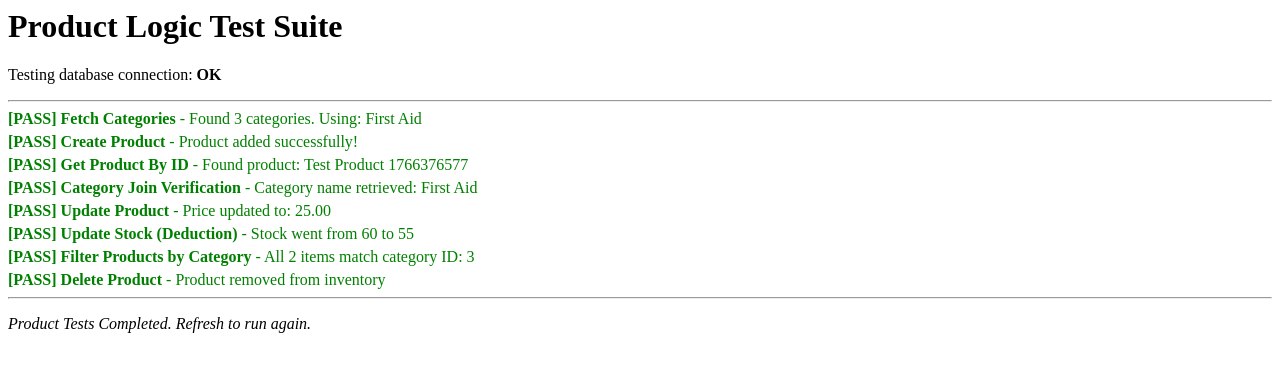
After one commit to zuulhilmi/SatayTech, a PHP site: page /test/product_logic_test.php in a window 1280 px wide. The commit adds this page. Shown: the top 372 px of the page. Run offline with PHP 8.4, Linux system fonts and the light colour scheme; data comes from the database, SQL or seed files in the repository.

Commit message:
Added product CRUD logic
Added basic product CRUD logic along with testing

```diff
--- /dev/null
+++ b/src/includes/product_logic.php
@@ -0,0 +1,121 @@
+<?php
+
+/**
+ * CREATE NEW PRODUCT (Admin Only)
+ * * @param PDO $pdo The database connection object.
+ * @param int $category_id The ID of the category.
+ * @param string $name Product name.
+ * @param string $description Product description.
+ * @param float $price Product price.
+ * @param int $stock Product stock quantity.
+ * @param string|null $image_path Path to the product image.
+ * @return array Returns ['success' => bool, 'message' => string].
+ */
+function createProduct($pdo, $category_id, $name, $description, $price, $stock, $image_path = null)
+{
+    $sql = "INSERT INTO products (category_id, name, description, price, stock_quantity, image_path)
+            VALUES (?, ?, ?, ?, ?, ?)";
+    $stmt = $pdo->prepare($sql);
+
+    try {
+        $stmt->execute([$category_id, $name, $description, $price, $stock, $image_path]);
+        return ["success" => true, "message" => "Product added successfully!"];
+    } catch (PDOException $e) {
+        return ["success" => false, "message" => "Database error: " . $e->getMessage()];
+    }
+}
+
+/**
+ * GET ALL PRODUCTS
+ * Includes category name via JOIN.
+ * * @param PDO $pdo The database connection object.
+ * @param int|null $category_id Optional filter by category.
+ * @return array Returns an array of product arrays.
+ */
+function getAllProducts($pdo, $category_id = null)
+{
+    $sql = "SELECT p.*, c.name as category_name
+            FROM products p
+            LEFT JOIN categories c ON p.category_id = c.id";
+
+    if ($category_id) {
+        $sql .= " WHERE p.category_id = ? ORDER BY p.created_at DESC";
+        $stmt = $pdo->prepare($sql);
+        $stmt->execute([$category_id]);
+    } else {
+        $sql .= " ORDER BY p.created_at DESC";
+        $stmt = $pdo->query($sql);
+    }
+
+    return $stmt->fetchAll();
+}
+
+/**
+ * GET PRODUCT BY ID
+ * * @param PDO $pdo The database connection object.
+ * @param int $id The product ID.
+ * @return array|false Returns the product row or false if not found.
+ */
+function getProductById($pdo, $id)
+{
+    $stmt = $pdo->prepare("SELECT p.*, c.name as category_name
+                           FROM products p
+                           LEFT JOIN categories c ON p.category_id = c.id
+                           WHERE p.id = ?");
+    $stmt->execute([$id]);
+    return $stmt->fetch();
+}
+
+/**
+ * UPDATE PRODUCT
+ * * @param PDO $pdo The database connection object.
+ * @param int $id Product ID to update.
+ * @param array $data Associative array of fields to update (name, price, etc).
+ * @return bool
+ */
+function updateProduct($pdo, $id, $category_id, $name, $description, $price, $stock, $image_path = null)
+{
+    $sql = "UPDATE products
+            SET category_id = ?, name = ?, description = ?, price = ?, stock_quantity = ?, image_path = ?
+            WHERE id = ?";
+    $stmt = $pdo->prepare($sql);
+    return $stmt->execute([$category_id, $name, $description, $price, $stock, $image_path, $id]);
+}
+
+/**
+ * DELETE PRODUCT
+ * * @param PDO $pdo The database connection object.
+ * @param int $id The product ID.
+ * @return bool
+ */
+function deleteProduct($pdo, $id)
+{
+    $stmt = $pdo->prepare("DELETE FROM products WHERE id = ?");
+    return $stmt->execute([$id]);
+}
+
+/**
+ * GET ALL CATEGORIES
+ * Useful for populating dropdown menus in forms.
+ * * @param PDO $pdo The database connection object.
+ * @return array
+ */
+function getAllCategories($pdo)
+{
+    $stmt = $pdo->query("SELECT * FROM categories ORDER BY name ASC");
+    return $stmt->fetchAll();
+}
+
+/**
+ * UPDATE STOCK QUANTITY
+ * Specifically for adjusting inventory after a purchase.
+ * * @param PDO $pdo The database connection object.
+ * @param int $id Product ID.
+ * @param int $quantity The amount to subtract (use negative for addition).
+ * @return bool
+ */
+function updateProductStock($pdo, $id, $quantity)
+{
+    $stmt = $pdo->prepare("UPDATE products SET stock_quantity = stock_quantity - ? WHERE id = ?");
+    return $stmt->execute([$quantity, $id]);
+}
--- a/src/install.php
+++ b/src/install.php
@@ -1,8 +1,8 @@
 <?php
 // Settings
 $host = 'localhost';
-$username = 'admin';
-$password = 'kanni123';
+$username = 'root';
+$password = '';
 $dbname = 'satay-tech-db';
 
 try {
--- /dev/null
+++ b/src/test/product_logic_test.php
@@ -0,0 +1,114 @@
+<?php
+error_reporting(E_ALL);
+ini_set('display_errors', 1);
+
+require_once __DIR__ . '/../config/db.php';
+require_once __DIR__ . '/../includes/product_logic.php';
+
+echo "<h1>Product Logic Test Suite</h1>";
+echo "<p>Testing database connection: <strong>" . ($pdo ? "OK" : "FAIL") . "</strong></p><hr>";
+
+// Helper to print results cleanly
+function testLog($name, $condition, $message = "")
+{
+    if ($condition) {
+        echo "<div style='color:green; margin-bottom:5px;'><strong>[PASS] $name</strong> $message</div>";
+    } else {
+        echo "<div style='color:red; margin-bottom:5px;'><strong>[FAIL] $name</strong> $message</div>";
+    }
+}
+
+// ==========================================
+// PRE-TEST: GET EXISTING CATEGORY
+// ==========================================
+// We need a category ID to create a product.
+// Using ID 1 (Medicine) based on your schema seed data.
+$categories = getAllCategories($pdo);
+$target_category_id = $categories[0]['id'] ?? 1;
+$target_category_name = $categories[0]['name'] ?? 'Default';
+
+testLog("Fetch Categories", count($categories) > 0, "- Found " . count($categories) . " categories. Using: $target_category_name");
+
+// ==========================================
+// TEST 1: CREATE PRODUCT
+// ==========================================
+$unique_suffix = time();
+$test_name = "Test Product {$unique_suffix}";
+$test_desc = "This is a temporary test product description.";
+$test_price = 19.99;
+$test_stock = 50;
+
+$create_result = createProduct($pdo, $target_category_id, $test_name, $test_desc, $test_price, $test_stock, 'test_image.jpg');
+
+testLog("Create Product", $create_result['success'], "- " . $create_result['message']);
+
+// ==========================================
+// TEST 2: READ PRODUCT (FETCH BY ID)
+// ==========================================
+// Find the ID of the product we just created
+$all_products = getAllProducts($pdo);
+$product_id = null;
+foreach ($all_products as $p) {
+    if ($p['name'] === $test_name) {
+        $product_id = $p['id'];
+        break;
+    }
+}
+
+if ($product_id) {
+    $product = getProductById($pdo, $product_id);
+    testLog("Get Product By ID", $product !== false, "- Found product: " . ($product['name'] ?? 'N/A'));
+    testLog("Category Join Verification", isset($product['category_name']), "- Category name retrieved: " . ($product['category_name'] ?? 'N/A'));
+} else {
+    testLog("Get Product By ID", false, "- Could not find the created product in the list.");
+}
+
+// ==========================================
+// TEST 3: UPDATE PRODUCT
+// ==========================================
+if ($product_id) {
+    $updated_name = "Updated Product Name {$unique_suffix}";
+    $update_res = updateProduct($pdo, $product_id, $target_category_id, $updated_name, $test_desc, 25.00, 60, 'updated_image.jpg');
+
+    $check_update = getProductById($pdo, $product_id);
+    testLog("Update Product", $update_res && $check_update['name'] === $updated_name, "- Price updated to: " . $check_update['price']);
+}
+
+// ==========================================
+// TEST 4: STOCK MANAGEMENT
+// ==========================================
+if ($product_id) {
+    // Simulate a sale of 5 items
+    $sale_quantity = 5;
+    $initial_stock = (int)getProductById($pdo, $product_id)['stock_quantity'];
+
+    $stock_res = updateProductStock($pdo, $product_id, $sale_quantity);
+    $final_stock = (int)getProductById($pdo, $product_id)['stock_quantity'];
+
+    testLog("Update Stock (Deduction)", $stock_res && $final_stock === ($initial_stock - $sale_quantity), "- Stock went from $initial_stock to $final_stock");
+}
+
+// ==========================================
+// TEST 5: FILTER BY CATEGORY
+// ==========================================
+$filtered_list = getAllProducts($pdo, $target_category_id);
+$all_match = true;
+foreach ($filtered_list as $p) {
+    if ($p['category_id'] != $target_category_id) {
+        $all_match = false;
+        break;
+    }
+}
+testLog("Filter Products by Category", count($filtered_list) > 0 && $all_match, "- All " . count($filtered_list) . " items match category ID: $target_category_id");
+
+// ==========================================
+// TEST 6: DELETE PRODUCT (CLEANUP)
+// ==========================================
+if ($product_id) {
+    $del_result = deleteProduct($pdo, $product_id);
+    $check_del = getProductById($pdo, $product_id);
+
+    testLog("Delete Product", $del_result && $check_del === false, "- Product removed from inventory");
+}
+
+echo "<hr><p><em>Product Tests Completed. Refresh to run again.</em></p>";
```
